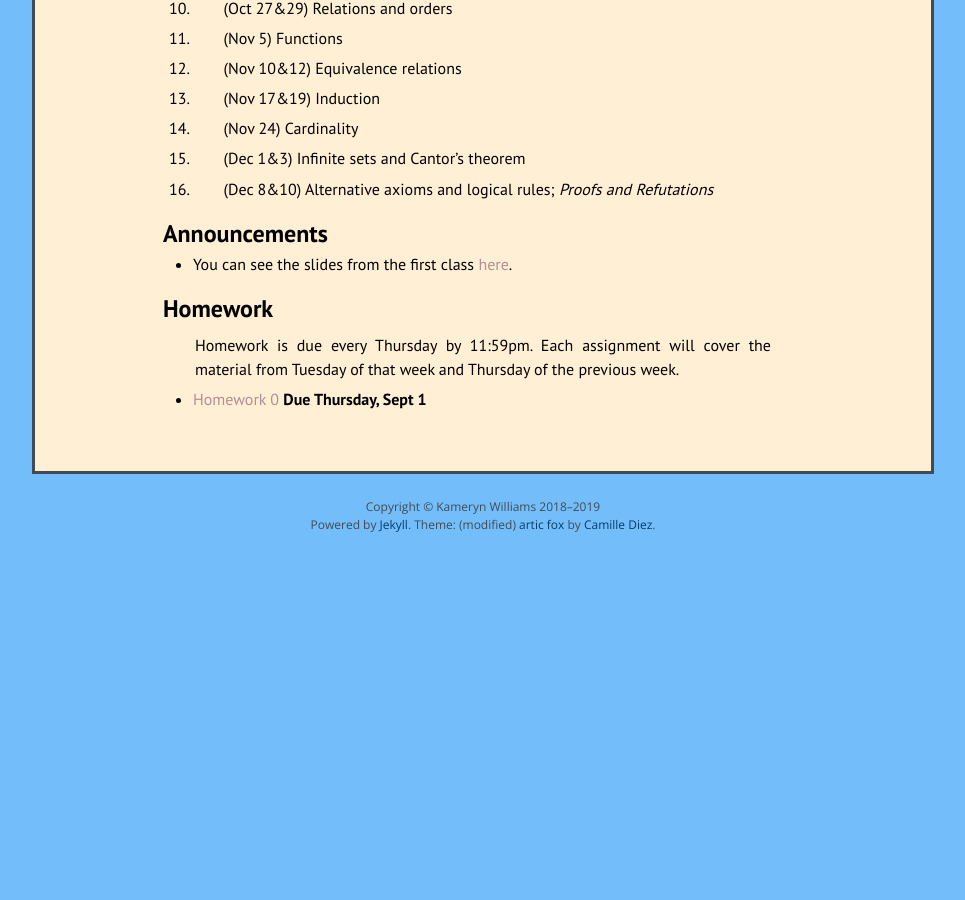
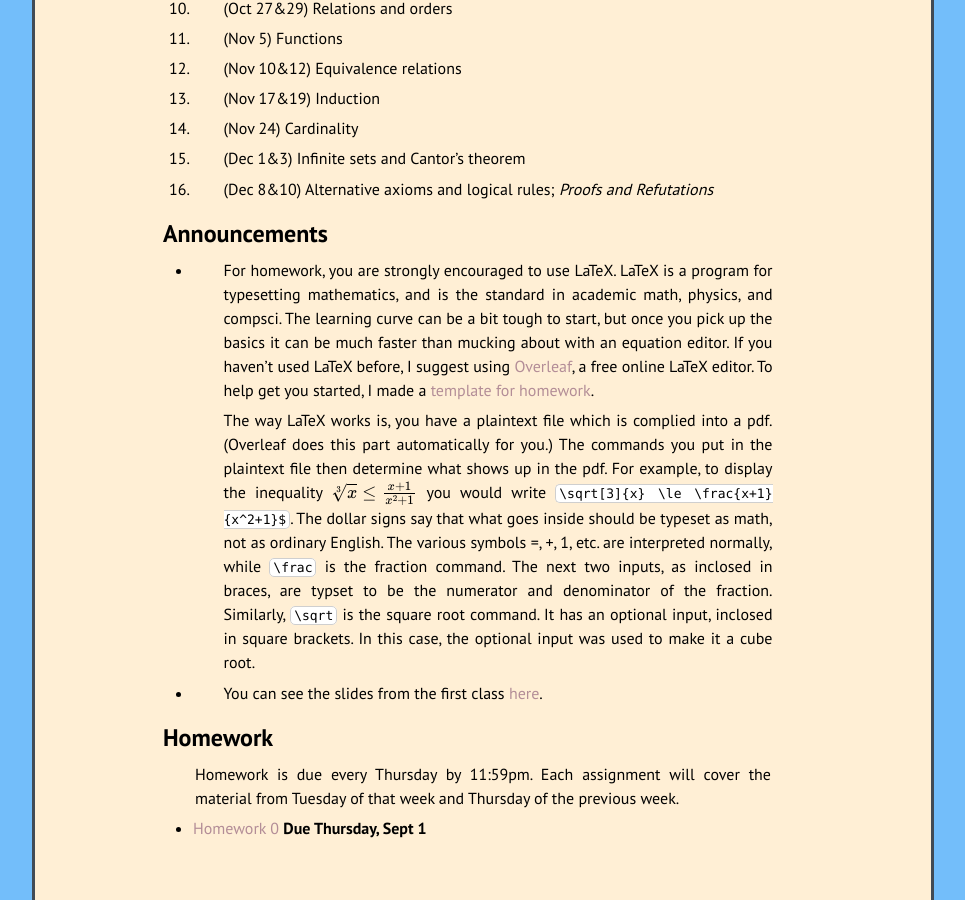
Before and after one commit to kamerynjw/kamerynjw.github.io, a Jekyll site: the page built from teaching/2020/math321.md, in a window 1280 px wide and 900 px high, scrolled down 961 px. Shown: the whole window, without its empty margins (157-1122 px from the left). Built offline with Jekyll 4.4.1, drawn with Linux system fonts in a browser that asks for light colours; nearby versions of some CDN libraries; formulas are drawn with MathJax 3; before the commit the page ends 1531 px from its top, so only the background shows below that.

Commit message:
added some LaTeX info

```diff
--- a/teaching/2020/math321.md
+++ b/teaching/2020/math321.md
@@ -66,6 +66,10 @@ Tentative Weekly Schedule
 Announcements
 -------------
 
+* For homework, you are strongly encouraged to use LaTeX. LaTeX is a program for typesetting mathematics, and is the standard in academic math, physics, and compsci. The learning curve can be a bit tough to start, but once you pick up the basics it can be much faster than mucking about with an equation editor. If you haven't used LaTeX before, I suggest using [Overleaf](https://www.overleaf.com/), a free online LaTeX editor. To help get you started, I made a [template for homework](https://www.overleaf.com/read/ypsrcqntbcrs).
+
+    The way LaTeX works is, you have a plaintext file which is complied into a pdf. (Overleaf does this part automatically for you.) The commands you put in the plaintext file then determine what shows up in the pdf. For example, to display the inequality $\sqrt[3]{x} \le \frac{x+1}{x^2+1}$ you would write `\sqrt[3]{x} \le \frac{x+1}{x^2+1}$`. The dollar signs say that what goes inside should be typeset as math, not as ordinary English. The various symbols =, +, 1, etc. are interpreted normally, while `\frac` is the fraction command. The next two inputs, as inclosed in braces, are typset to be the numerator and denominator of the fraction. Similarly, `\sqrt` is the square root command. It has an optional input, inclosed in square brackets. In this case, the optional input was used to make it a cube root.
+
 * You can see the slides from the first class [here]({{ page.url }}intro.pdf).
 
 Homework
```
